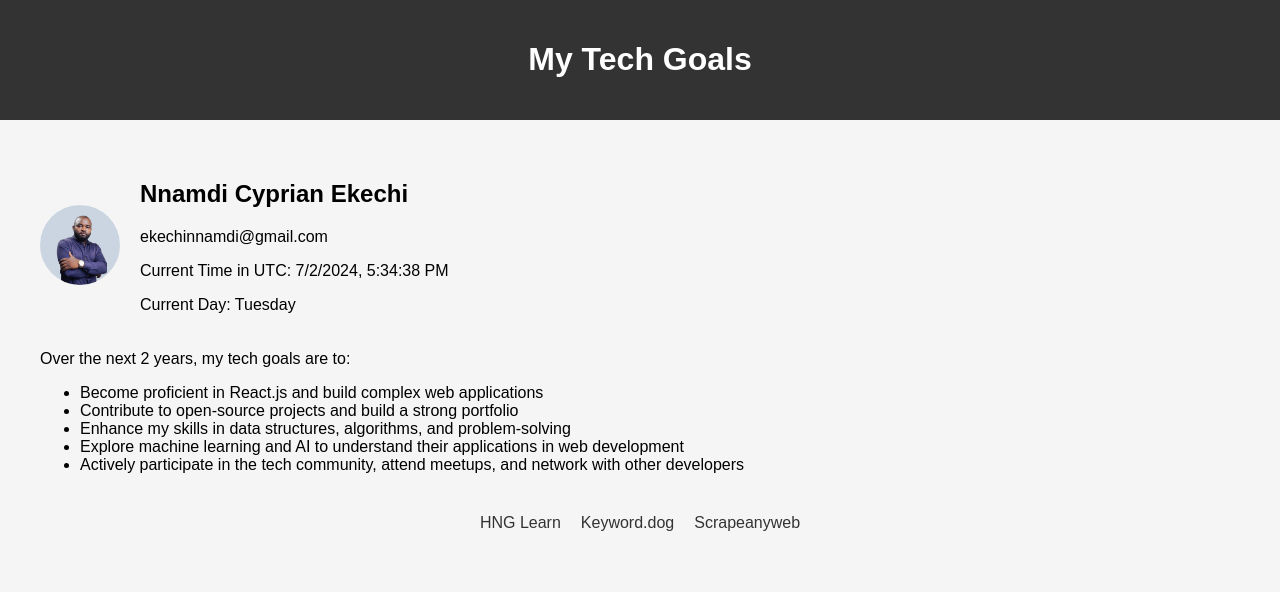
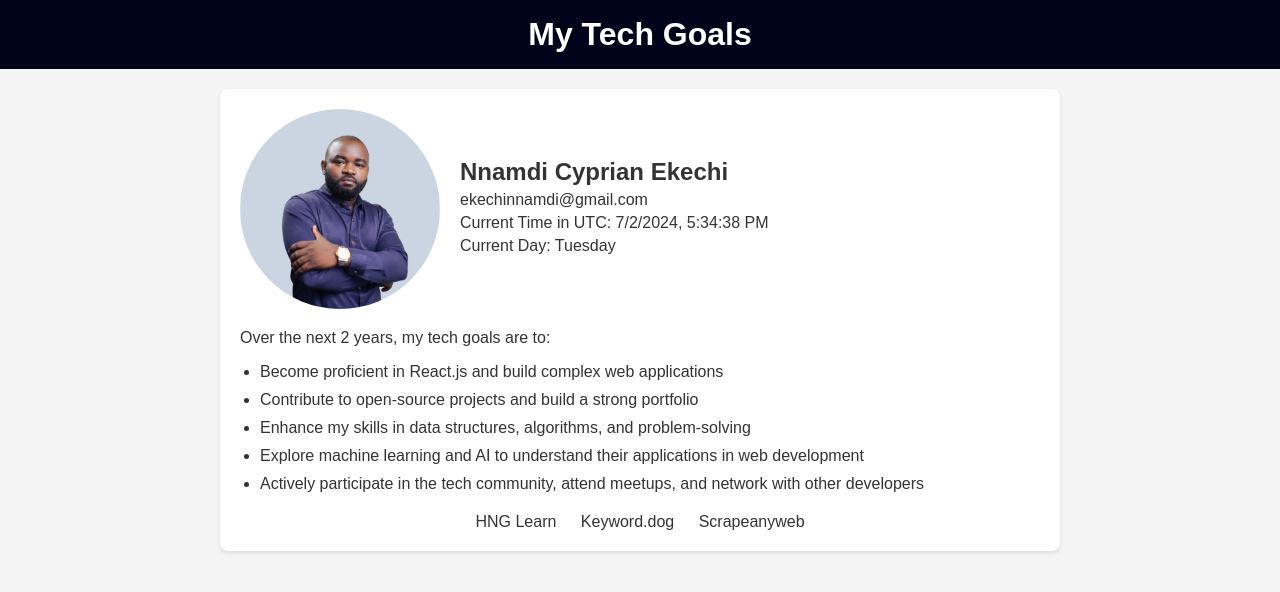
Before and after one commit to namodynamic/personal_website_hng_task, a plain HTML site: page index.html in a window 1280 px wide. Drawn offline with Linux system fonts and the light colour scheme.

Commit message:
Modify style

```diff
--- a/index.html
+++ b/index.html
@@ -12,7 +12,7 @@
   </header>
   <main>
     <div class="profile">
-      <img src="images/profilepic.png" alt="Slack Profile Picture" data-testid="slackProfilePicture">
+      <img src="images/profilepic.png" alt="Slack Profile Picture" width="200" height="200" data-testid="slackProfilePicture">
       <div>
         <h2 data-testid="slackDisplayName">Nnamdi Cyprian Ekechi</h2>
         <p data-testid="slackEmail">ekechinnamdi@gmail.com</p>
@@ -28,11 +28,13 @@
       <li>Explore machine learning and AI to understand their applications in web development</li>
       <li>Actively participate in the tech community, attend meetups, and network with other developers</li>
     </ul>
-    <div class="links">
-      <a href="https://hng.tech/learn" data-testid="hngLink">HNG Learn</a>
-      <a href="https://keyword.dog" data-testid="keywordLink">Keyword.dog</a>
-      <a href="https://scrapeanyweb.site" data-testid="scrapeanywebLink">Scrapeanyweb</a>
-    </div>
+    <footer>
+      <div class="links">
+        <a href="https://hng.tech/learn" data-testid="hngLink">HNG Learn</a>
+        <a href="https://keyword.dog" data-testid="keywordLink">Keyword.dog</a>
+        <a href="https://scrapeanyweb.site" data-testid="scrapeanywebLink">Scrapeanyweb</a>
+      </div>
+    </footer>
   </main>
 
   <script src="script.js"></script>
--- a/styles.css
+++ b/styles.css
@@ -2,38 +2,77 @@ body {
     font-family: Arial, sans-serif;
     margin: 0;
     padding: 0;
-    background-color: #f5f5f5;
+    background-color: #f4f4f4;
+    color: #333;
+    min-height: 100vh;
   }
+
   header {
-    background-color: #333;
-    color: #fff;
+    background-color: #000319;
+    color: white;
+    text-align: center;
+    padding: 1em 0;
+  }
+
+  header h1 {
+    margin: 0;
+  }
+
+  main {
+    max-width: 800px;
+    margin: 20px auto;
     padding: 20px;
-    text-align: center;
+    background-color: white;
+    border-radius: 8px;
+    box-shadow: 0 2px 4px rgba(0, 0, 0, 0.1);
   }
-  main {
-    padding: 40px;
-  }
+
   .profile {
     display: flex;
     align-items: center;
     margin-bottom: 20px;
   }
+
   .profile img {
-    width: 80px;
-    height: 80px;
+    margin-right: 20px;
     border-radius: 50%;
-    margin-right: 20px;
+    width: 200px;
+    height: 200px;
   }
-  .links {
-    display: flex;
-    justify-content: center;
-    margin-top: 40px;
+
+  .profile h2 {
+    margin: 0;
+    font-size: 1.5em;
   }
-  .links a {
+
+  .profile p {
+    margin: 5px 0;
+  }
+
+  ul {
+    list-style-type: disc;
+    padding-left: 20px;
+  }
+
+  ul li {
+    margin-bottom: 10px;
+  }
+
+  footer {
+    margin-top: 20px;
+    text-align: center;
+  }
+
+  footer .links a {
+    color: #333;
+    text-decoration: none;
     margin: 0 10px;
-    text-decoration: none;
-    color: #333;
   }
+
+  footer .links a:hover {
+    text-decoration: underline;
+  }
+
   @media (max-width: 768px) {
     .profile {
       flex-direction: column;
```
Also changed, not shown: 1 other file.
